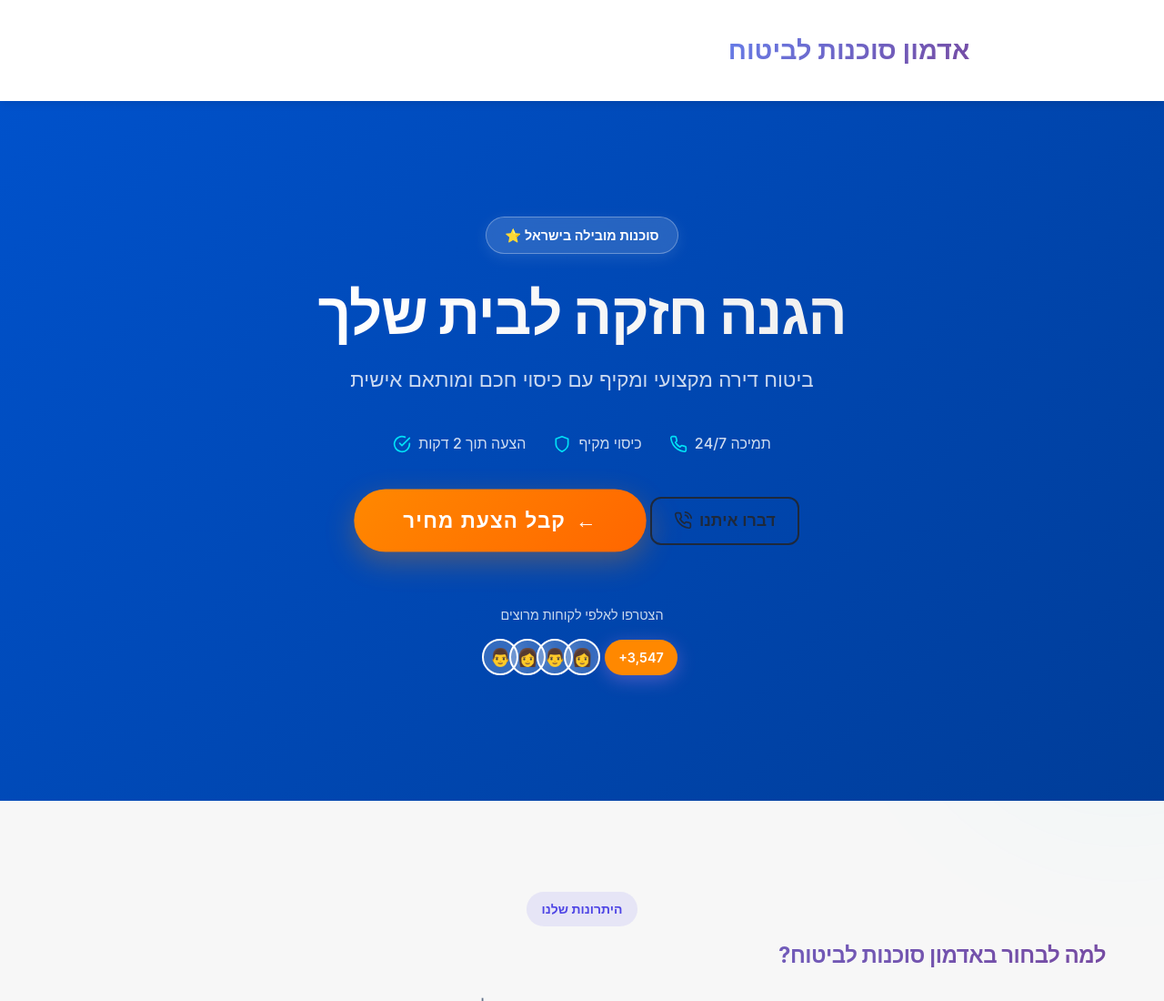
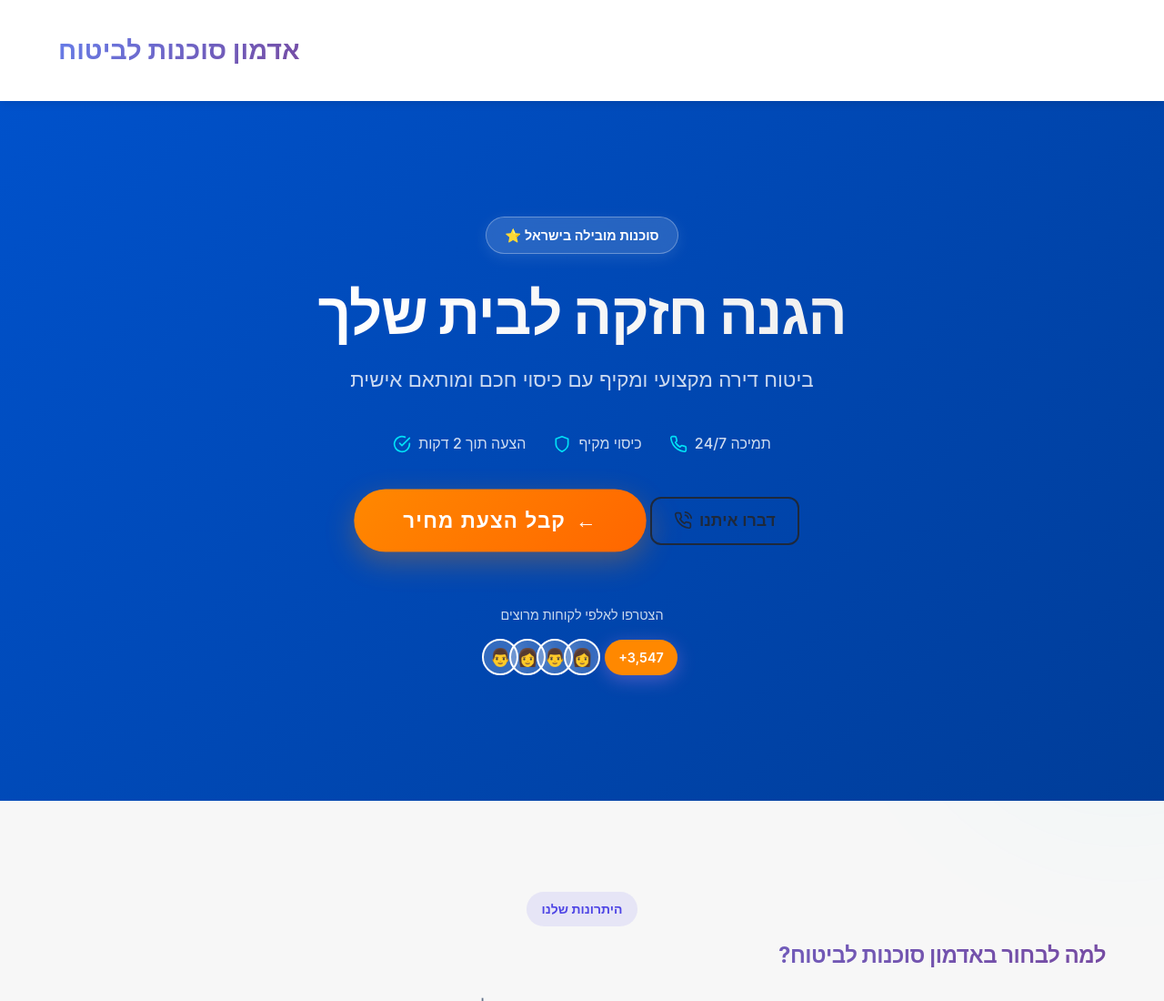
Before and after one commit to Royadmon232/Webappinsurance, a website: page home-insurance.html in a window 1280 px wide. Shown: the top 1100 px of the page at 91% size. Drawn offline with nearby package versions, Linux system fonts and the light colour scheme; no server answers.

Commit message:
שינוי כיוון תצוגה: לוגו מימין לשמאל בניווט ובכותרת הראשית

```diff
--- a/css-split/02_layout_and_header.css
+++ b/css-split/02_layout_and_header.css
@@ -3029,7 +3029,7 @@ input:disabled {
     justify-content: space-between;
     align-items: center;
     padding: 0.5rem 0;
-    flex-direction: row-reverse;
+    flex-direction: row;
 }
 
 .nav-menu {
--- a/main-page.css
+++ b/main-page.css
@@ -281,6 +281,7 @@ header.scrolled {
     animation: fadeInUp 0.8s ease-out 0.2s both;
     color: var(--white);
     text-shadow: 0 2px 4px rgba(0, 0, 0, 0.2);
+    direction: rtl;
 }
 
 .gradient-text-main {
```
